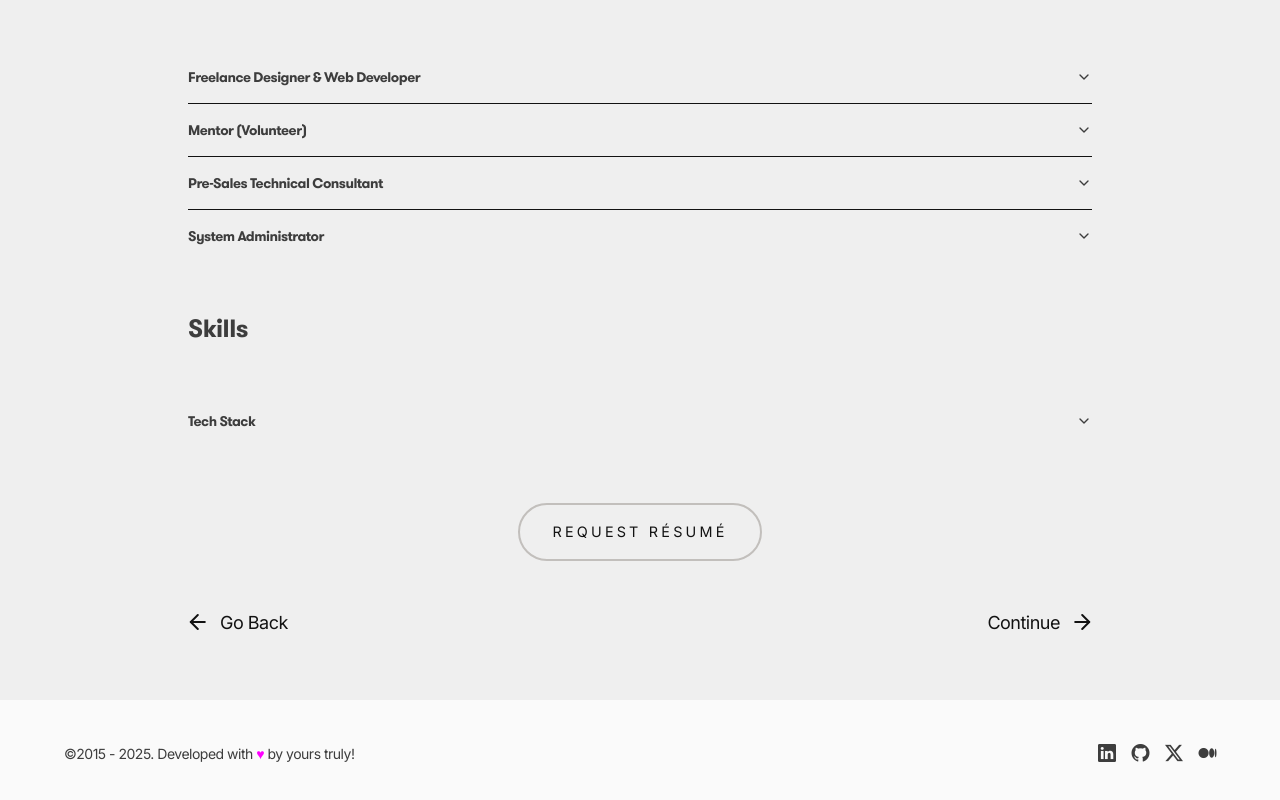
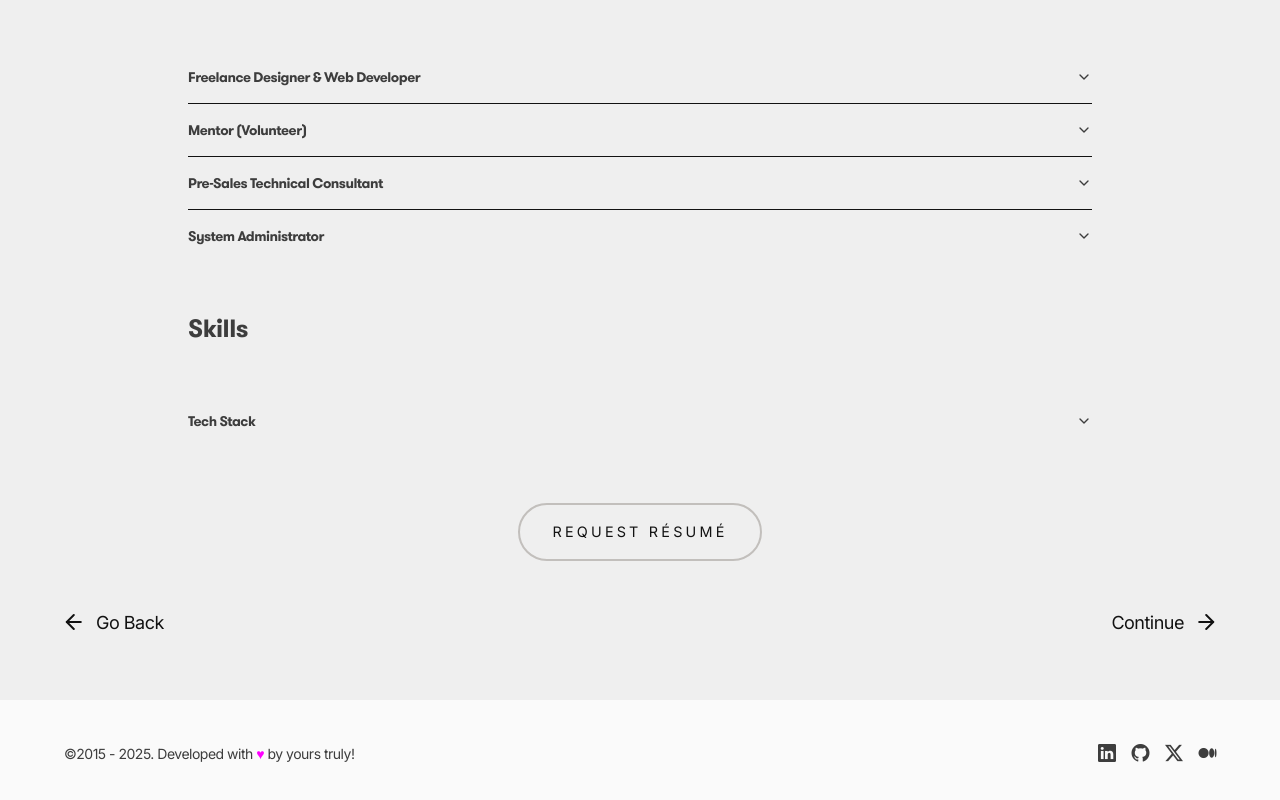
Before and after one commit to DJ-MrJay/profolio, a Next.js app: page /about in a window 1280 px wide. Shown: the part 909-1709 px from the top of the page. Built offline with nearby package versions, Linux system fonts and the light colour scheme.

Commit message:
Update About page

```diff
--- a/src/app/about/page.tsx
+++ b/src/app/about/page.tsx
@@ -356,8 +356,12 @@ export default function AboutPage() {
                 >
                   Request Résumé
                 </Link>
+              </div>
+            </div>
+          </ContainerNarrow>
 
-                <div className="flex items-center justify-between w-full">
+          <Container>
+            <div className="flex items-center justify-between w-full mt-12">
               <Link
                 href="/main#intro"
                 className="flex items-center gap-2 scroll-smooth"
@@ -392,9 +396,7 @@ export default function AboutPage() {
                 </motion.div>
               </Link>
             </div>
-              </div>
-            </div>
-          </ContainerNarrow>
+          </Container>
         </section>
       </motion.main>
       <Footer />
--- a/src/components/LogosScroller.tsx
+++ b/src/components/LogosScroller.tsx
@@ -85,7 +85,7 @@ export function LogosScroller() {
                   <img
                     src={logo.src}
                     alt={logo.alt}
-                    className="max-w-[90px] h-[35px] mx-8"
+                    className="max-w-[90px] h-[35px] mx-4 sm:mx-6 md:mx-8"
                   />
                 </a>
               </div>
```
Lines whose indentation alone changed are shown as unchanged.
